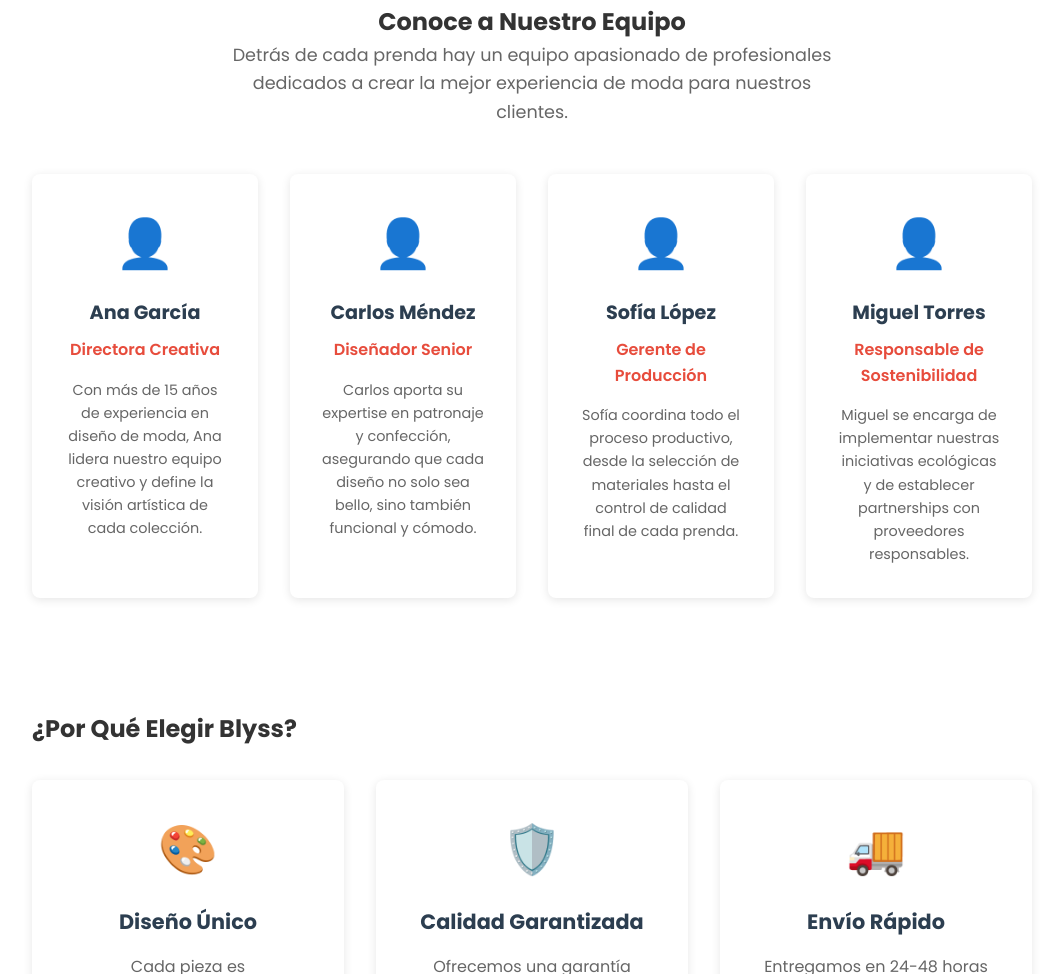
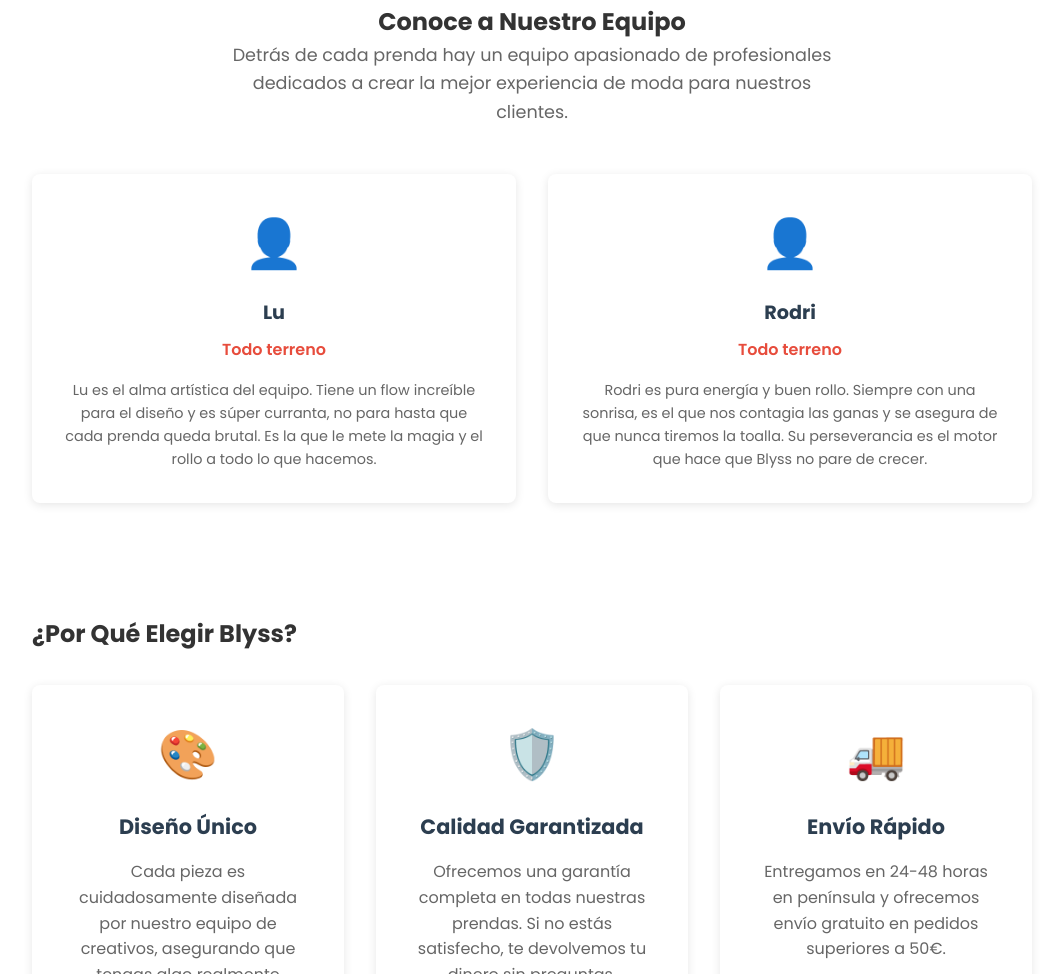
Before and after one commit to rolmovel/blyss, a website: page sobre-nosotros.html in a window 1280 px wide. Shown: the part 1769-2743 px from the top of the page, without its empty margins (108-1162 px from the left). Drawn offline with Linux system fonts and the light colour scheme.

Commit message:
cambiamos sobre nosotros

```diff
--- a/sobre-nosotros.html
+++ b/sobre-nosotros.html
@@ -109,27 +109,15 @@
                     <div class="team-grid">
                         <div class="team-member">
                             <div class="member-photo">👤</div>
-                            <h4>Ana García</h4>
-                            <p class="member-role">Directora Creativa</p>
-                            <p class="member-desc">Con más de 15 años de experiencia en diseño de moda, Ana lidera nuestro equipo creativo y define la visión artística de cada colección.</p>
+                            <h4>Lu</h4>
+                            <p class="member-role">Todo terreno</p>
+                            <p class="member-desc">Lu es el alma artística del equipo. Tiene un flow increíble para el diseño y es súper curranta, no para hasta que cada prenda queda brutal. Es la que le mete la magia y el rollo a todo lo que hacemos.</p>
                         </div>
                         <div class="team-member">
                             <div class="member-photo">👤</div>
-                            <h4>Carlos Méndez</h4>
-                            <p class="member-role">Diseñador Senior</p>
-                            <p class="member-desc">Carlos aporta su expertise en patronaje y confección, asegurando que cada diseño no solo sea bello, sino también funcional y cómodo.</p>
-                        </div>
-                        <div class="team-member">
-                            <div class="member-photo">👤</div>
-                            <h4>Sofía López</h4>
-                            <p class="member-role">Gerente de Producción</p>
-                            <p class="member-desc">Sofía coordina todo el proceso productivo, desde la selección de materiales hasta el control de calidad final de cada prenda.</p>
-                        </div>
-                        <div class="team-member">
-                            <div class="member-photo">👤</div>
-                            <h4>Miguel Torres</h4>
-                            <p class="member-role">Responsable de Sostenibilidad</p>
-                            <p class="member-desc">Miguel se encarga de implementar nuestras iniciativas ecológicas y de establecer partnerships con proveedores responsables.</p>
+                            <h4>Rodri</h4>
+                            <p class="member-role">Todo terreno</p>
+                            <p class="member-desc">Rodri es pura energía y buen rollo. Siempre con una sonrisa, es el que nos contagia las ganas y se asegura de que nunca tiremos la toalla. Su perseverancia es el motor que hace que Blyss no pare de crecer.</p>
                         </div>
                     </div>
                 </div>
```
